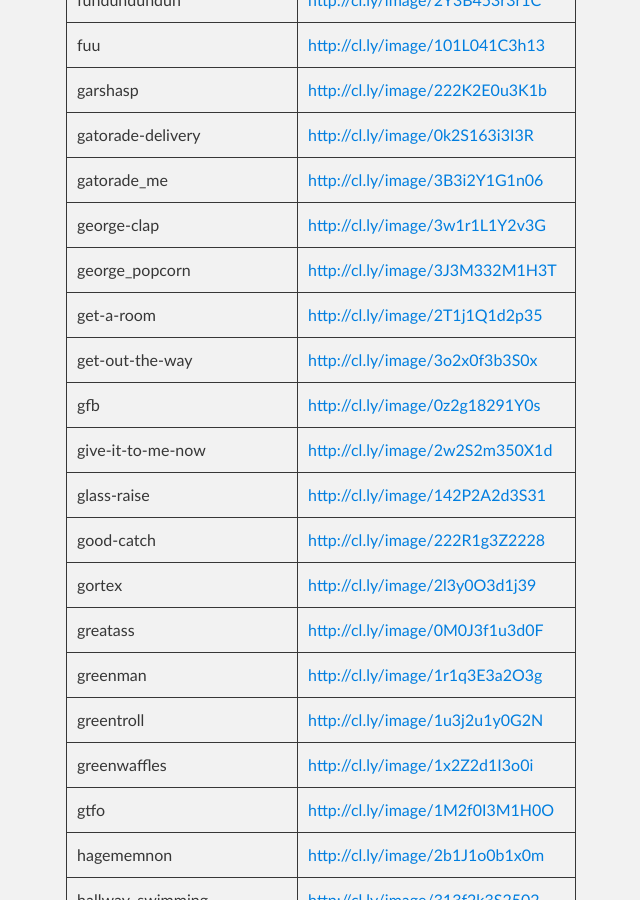
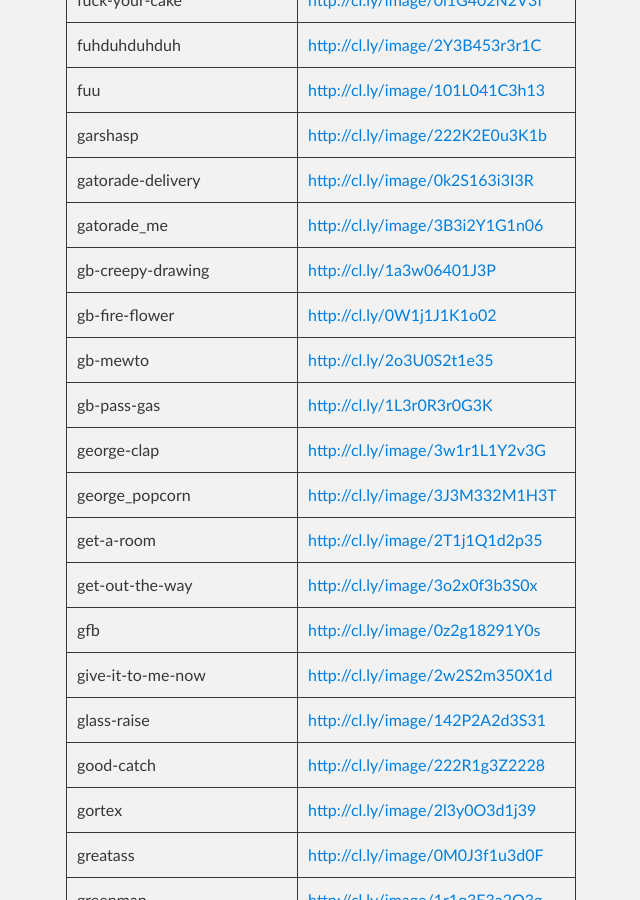
Before and after one commit to eskfung/eskfung.github.io, a Jekyll site: the page built from _posts/2013-03-14-gifs.md, in a window 1280 px wide and 900 px high, scrolled down 9716 px. Shown: the whole window, without its empty margins (254-894 px from the left). Built offline with Jekyll 4.4.1, drawn with Linux system fonts in a browser that asks for light colours; nearby versions of some CDN libraries; Markdown is read by kramdown in place of the engine named in the settings; some of the changed text lies outside the part shown.

Commit message:
Update 2013-03-14-gifs.md

```diff
--- a/_posts/2013-03-14-gifs.md
+++ b/_posts/2013-03-14-gifs.md
@@ -218,6 +219,10 @@ fuu | <http://cl.ly/image/101L041C3h13>
 garshasp | <http://cl.ly/image/222K2E0u3K1b>
 gatorade-delivery | <http://cl.ly/image/0k2S163i3I3R>
 gatorade_me | <http://cl.ly/image/3B3i2Y1G1n06>
+gb-creepy-drawing | <http://cl.ly/1a3w06401J3P>
+gb-fire-flower | <http://cl.ly/0W1j1J1K1o02>
+gb-mewto | <http://cl.ly/2o3U0S2t1e35>
+gb-pass-gas | <http://cl.ly/1L3r0R3r0G3K>
 george-clap | <http://cl.ly/image/3w1r1L1Y2v3G>
 george_popcorn | <http://cl.ly/image/3J3M332M1H3T>
 get-a-room | <http://cl.ly/image/2T1j1Q1d2p35>
```
Also changed, not shown: other parts of _posts/2013-03-14-gifs.md (+4 -0 lines).
